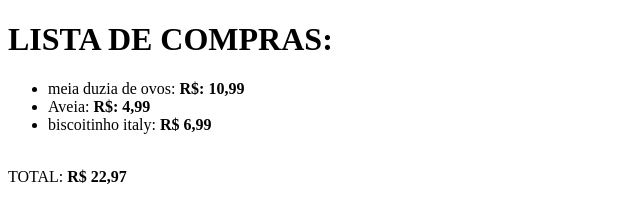
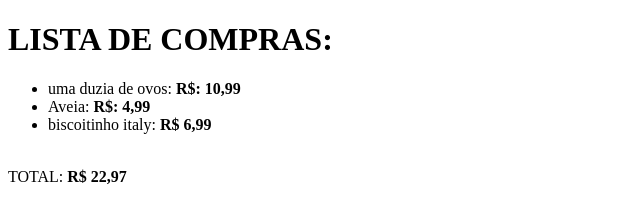
Before and after one commit to wmatheusm-dev/exercicio-lista-de-compras-dev-quest, a plain HTML site: page index.html in a window 1280 px wide. Shown: the full height of the page, 0-640 px from the left. Drawn offline with Linux system fonts and the light colour scheme.

Commit message:
mudando de meia duzia para uma duzia

```diff
--- a/index.html
+++ b/index.html
@@ -10,7 +10,7 @@
 <h1 class="titulo">LISTA DE COMPRAS:</h1>
 
 <ul class="lista">
-    <li> meia duzia de ovos:  <strong>R$: 10,99</strong></li>
+    <li> uma duzia de ovos:  <strong>R$: 10,99</strong></li>
     <li>Aveia: <strong> R$: 4,99</strong> </li>
     <li>biscoitinho italy: <strong>R$ 6,99</strong></li> <br>
 </ul>
```
